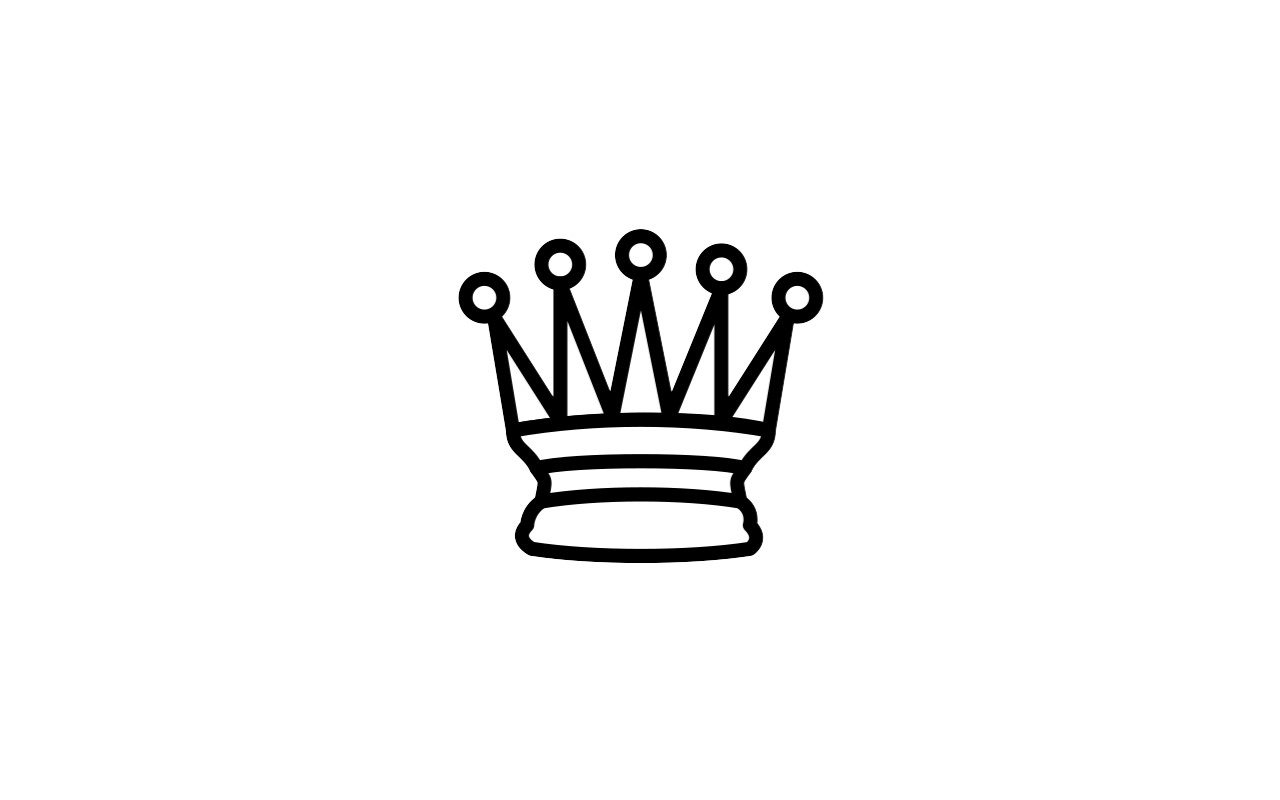
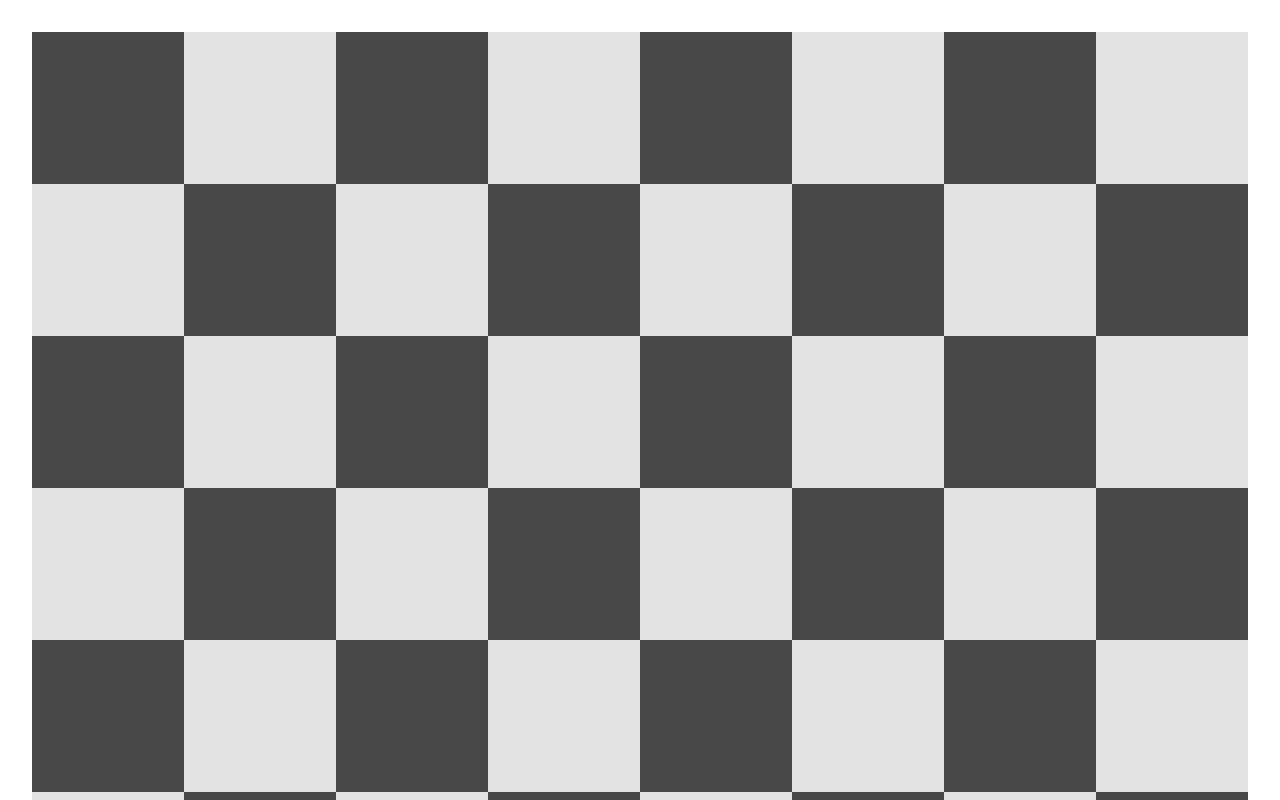
Before and after one commit to VeyGudTek/chess, a React (Vite) app: page / in a window 1280 px wide. Shown: the top 800 px of the page. Built offline with nearby package versions, Linux system fonts and the light colour scheme.

Commit message:
Created Base Chess Board

```diff
--- a/src/Board.jsx
+++ b/src/Board.jsx
@@ -1,12 +1,20 @@
-import { Square, Pawn, Queen, King, Rook, Bishop, Knight } from "./Classes"
+import Chess from "./Chess"
+import './board.css'
 
 const Board = () => {
-    const test = new Queen('white')
+    var chess = new Chess()
+    console.log(chess.board[2][4].get_image())
 
     return (
         <>
-            <div>
-                <img src={test.get_image()}/>
+            <div className="chess-board">
+                {[0, 1, 2, 3, 4, 5, 6, 7].map((row) => (
+                    [0, 1, 2, 3, 4, 5, 6, 7].map((square) => (
+                        <div className="square" style={{gridColumn: square + 1, gridRow: row + 1}} key={row.toString() + square.toString()}>
+                            <img src={chess.board[row][square].get_image()} />
+                        </div>
+                    ))
+                ))}
             </div>
         </>
     )
--- /dev/null
+++ b/src/Chess.js
@@ -0,0 +1,24 @@
+import { Square, Pawn, Queen, King, Rook, Bishop, Knight } from "./Classes"
+
+export default class Chess{
+    constructor(){
+        this.board = this.createBoard()
+    }
+
+    createBoard(){
+        var board = []
+
+        for (let i = 0; i < 8; i++){
+            board.push([])
+            for (let j = 0; j < 8; j++){
+                if ((i + j) % 2 === 0 ){
+                    board[i].push(new Square('black'))
+                }else{
+                    board[i].push(new Square('white'))
+                }
+            }
+        }
+
+        return board
+    }
+}
--- a/src/Classes.js
+++ b/src/Classes.js
@@ -20,10 +20,7 @@ export class Square{
     }
 
     get_image(){
-        if (this.piece !== null){
-            this.piece.get_image()
-        }
-        else if (this.color === 'black'){
+        if (this.color === 'black'){
             return blackSquare
         }else{
             return whiteSquare
--- /dev/null
+++ b/src/board.css
@@ -0,0 +1,10 @@
+.chess-board {
+    display: grid;
+    grid-template: repeat(8, 10%);
+}
+
+.square img {
+    display: block;
+    width: 100%;
+    object-fit: contain;
+}
```
